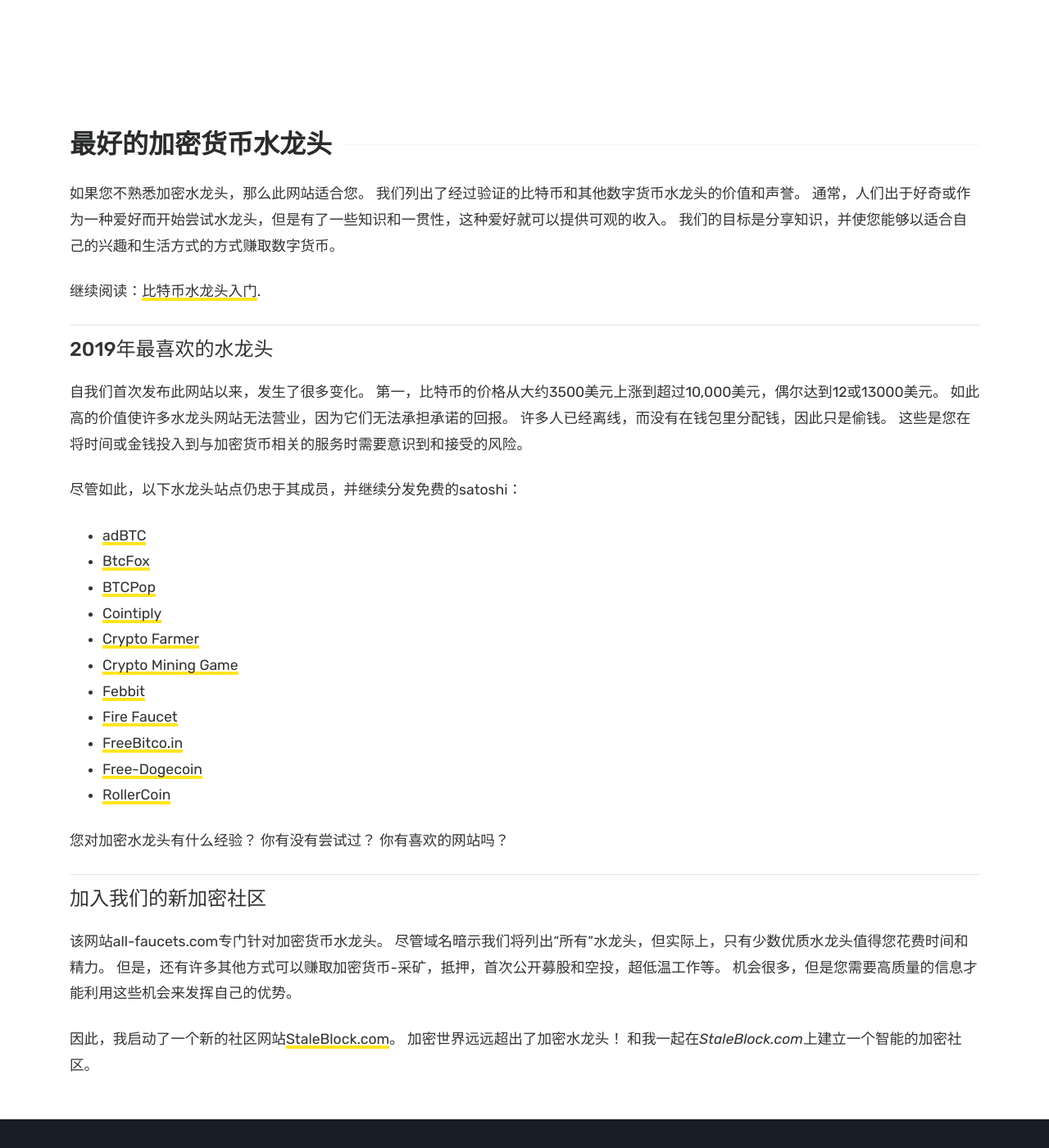
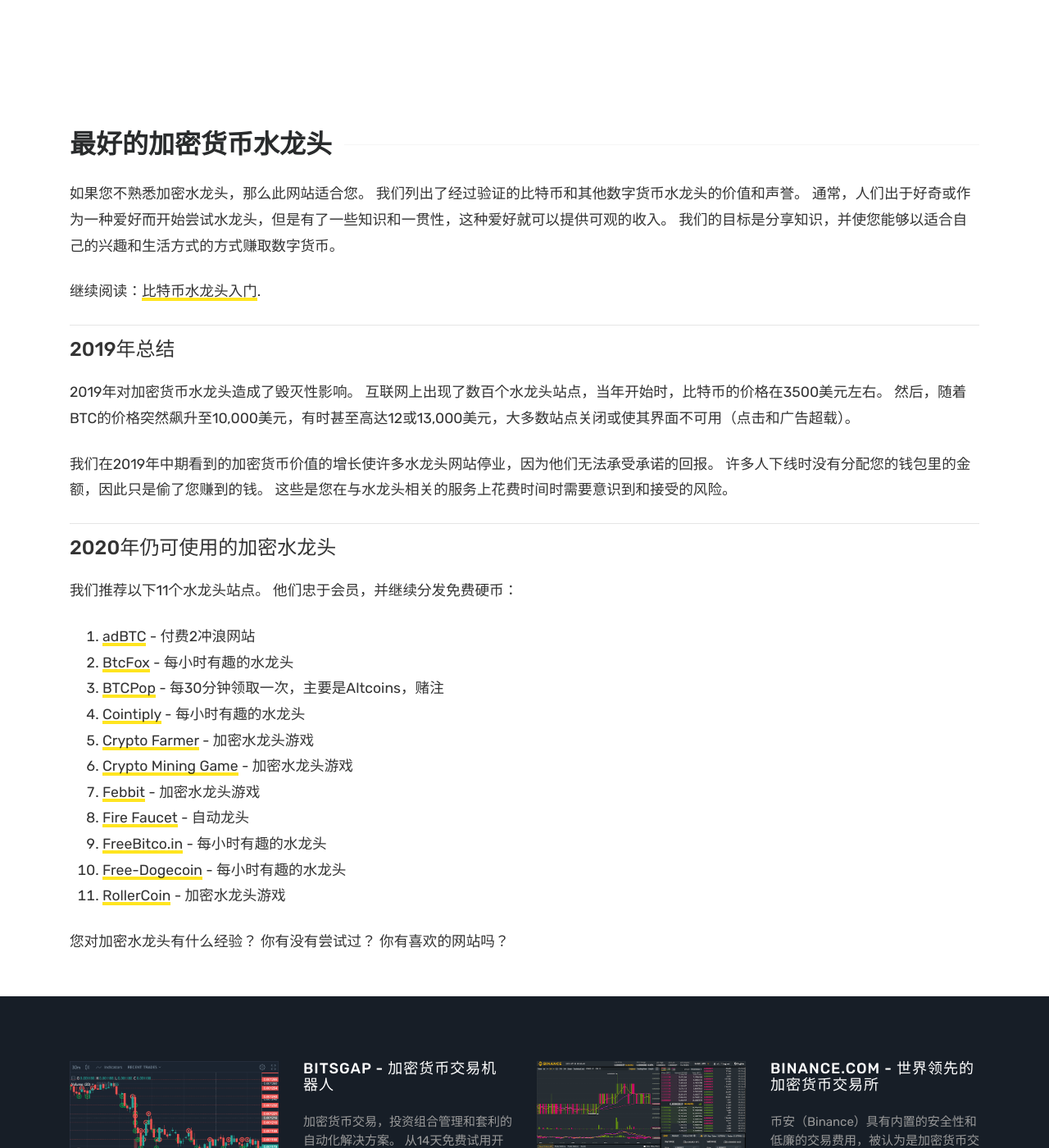
Before and after one commit to SadRobotChannel/af-zh, a Jekyll site: the page built from index.md, in a window 1280 px wide and 1400 px high. Shown: the whole window at 82% size. Built offline with Jekyll 4.4.1, drawn with Linux system fonts in a browser that asks for light colours; nearby versions of some CDN libraries; comment, search, counter and statistics services are not loaded.

Commit message:
Add files via upload

```diff
--- a/index.md
+++ b/index.md
@@ -14,32 +14,30 @@ URL: https://zh.all-faucets.com/index.html
 继续阅读：<a href="https://zh.all-faucets.com/daily/2019/12/12/index.html">比特币水龙头入门</a>.
 
 ---
-#### 2019年最喜欢的水龙头
+#### 2019年总结
 
-自我们首次发布此网站以来，发生了很多变化。 第一，比特币的价格从大约3500美元上涨到超过10,000美元，偶尔达到12或13000美元。 如此高的价值使许多水龙头网站无法营业，因为它们无法承担承诺的回报。 许多人已经离线，而没有在钱包里分配钱，因此只是偷钱。 这些是您在将时间或金钱投入到与加密货币相关的服务时需要意识到和接受的风险。
+2019年对加密货币水龙头造成了毁灭性影响。 互联网上出现了数百个水龙头站点，当年开始时，比特币的价格在3500美元左右。 然后，随着BTC的价格突然飙升至10,000美元，有时甚至高达12或13,000美元，大多数站点关闭或使其界面不可用（点击和广告超载）。
 
-尽管如此，以下水龙头站点仍忠于其成员，并继续分发免费的satoshi：
+我们在2019年中期看到的加密货币价值的增长使许多水龙头网站停业，因为他们无法承受承诺的回报。 许多人下线时没有分配您的钱包里的金额，因此只是偷了您赚到的钱。 这些是您在与水龙头相关的服务上花费时间时需要意识到和接受的风险。
 
-- <a href="http://bit.ly/www-adbtc" target="_blank">adBTC</a>
-- <a href="http://bit.ly/www-btcfox" target="_blank">BtcFox</a>
-- <a href="http://bit.ly/www-btcpop" target="_blank">BTCPop</a>
-- <a href="http://bit.ly/www-cointiply" target="_blank">Cointiply</a>
-- <a href="http://bit.ly/www-cryptofarmer" target="_blank">Crypto Farmer</a>
-- <a href="http://bit.ly/www-cryptomininggame" target="_blank">Crypto Mining Game</a>
-- <a href="http://bit.ly/www-febbit" target="_blank">Febbit</a>
-- <a href="http://bit.ly/www-firefaucet" target="_blank">Fire Faucet</a>
-- <a href="http://bit.ly/www-freebitcoin" target="_blank">FreeBitco.in</a>
-- <a href="http://bit.ly/www-free-dogecoin" target="_blank">Free-Dogecoin</a>
-- <a href="http://bit.ly/www-rollercoin" target="_blank">RollerCoin</a>
+---
+#### 2020年仍可使用的加密水龙头
+
+我们推荐以下11个水龙头站点。 他们忠于会员，并继续分发免费硬币：
+
+1. <a href="http://bit.ly/www-adbtc" target="_blank">adBTC</a> - 付费2冲浪网站
+2. <a href="http://bit.ly/www-btcfox" target="_blank">BtcFox</a> - 每小时有趣的水龙头
+3. <a href="http://bit.ly/www-btcpop" target="_blank">BTCPop</a> - 每30分钟领取一次，主要是Altcoins，赌注
+4. <a href="http://bit.ly/www-cointiply" target="_blank">Cointiply</a> - 每小时有趣的水龙头
+5. <a href="http://bit.ly/www-cryptofarmer" target="_blank">Crypto Farmer</a> - 加密水龙头游戏
+6. <a href="http://bit.ly/www-cryptomininggame" target="_blank">Crypto Mining Game</a> - 加密水龙头游戏
+7. <a href="http://bit.ly/www-febbit" target="_blank">Febbit</a> - 加密水龙头游戏
+8. <a href="http://bit.ly/www-firefaucet" target="_blank">Fire Faucet</a> - 自动龙头
+9. <a href="http://bit.ly/www-freebitcoin" target="_blank">FreeBitco.in</a> - 每小时有趣的水龙头
+10. <a href="http://bit.ly/www-free-dogecoin" target="_blank">Free-Dogecoin</a> - 每小时有趣的水龙头
+11. <a href="http://bit.ly/www-rollercoin" target="_blank">RollerCoin</a> - 加密水龙头游戏
 
 您对加密水龙头有什么经验？ 你有没有尝试过？ 你有喜欢的网站吗？
 
 <div id="commento"></div>
 <script src="https://cdn.commento.io/js/commento.js"></script>
-
----
-#### 加入我们的新加密社区
-
-该网站all-faucets.com专门针对加密货币水龙头。 尽管域名暗示我们将列出“所有”水龙头，但实际上，只有少数优质水龙头值得您花费时间和精力。 但是，还有许多其他方式可以赚取加密货币-采矿，抵押，首次公开募股和空投，超低温工作等。 机会很多，但是您需要高质量的信息才能利用这些机会来发挥自己的优势。
-
-因此，我启动了一个新的社区网站<a href="https://www.staleblock.com/" target="_blank">StaleBlock.com</a>。 加密世界远远超出了加密水龙头！ 和我一起在<i>StaleBlock.com</i>上建立一个智能的加密社区。
```
